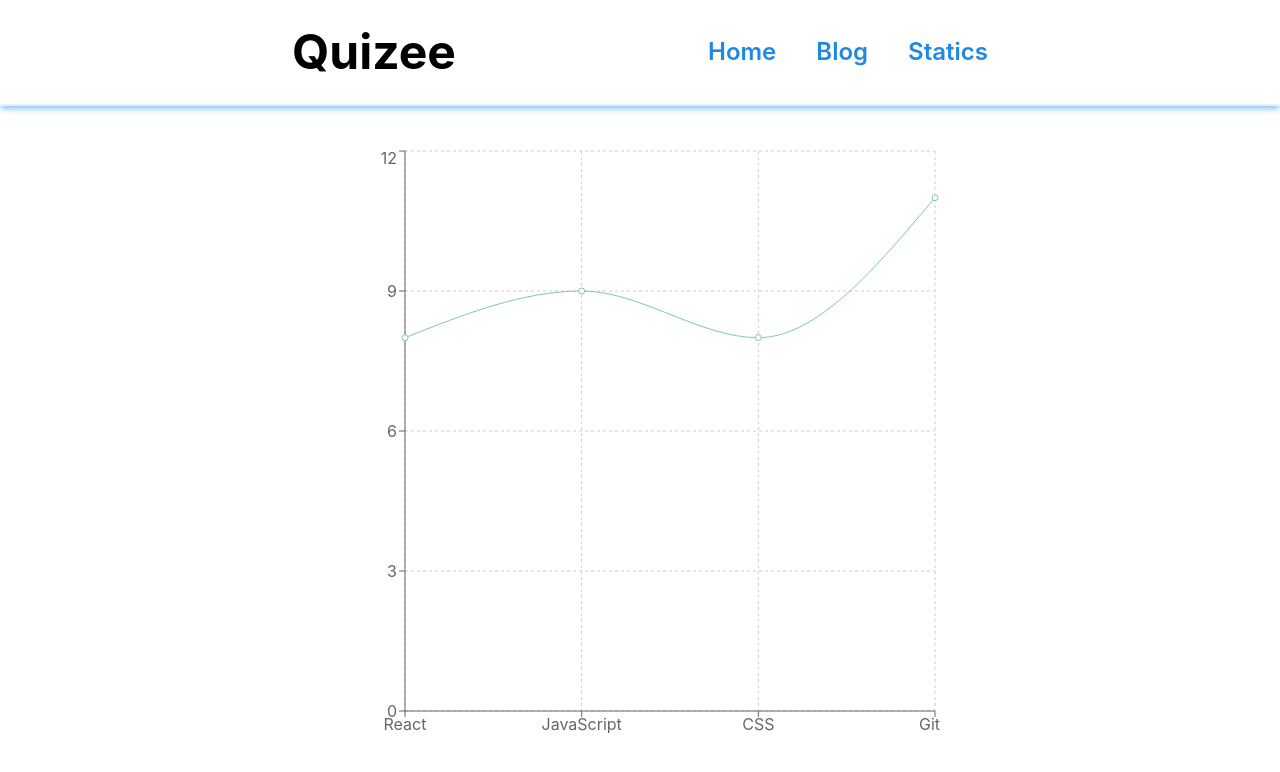
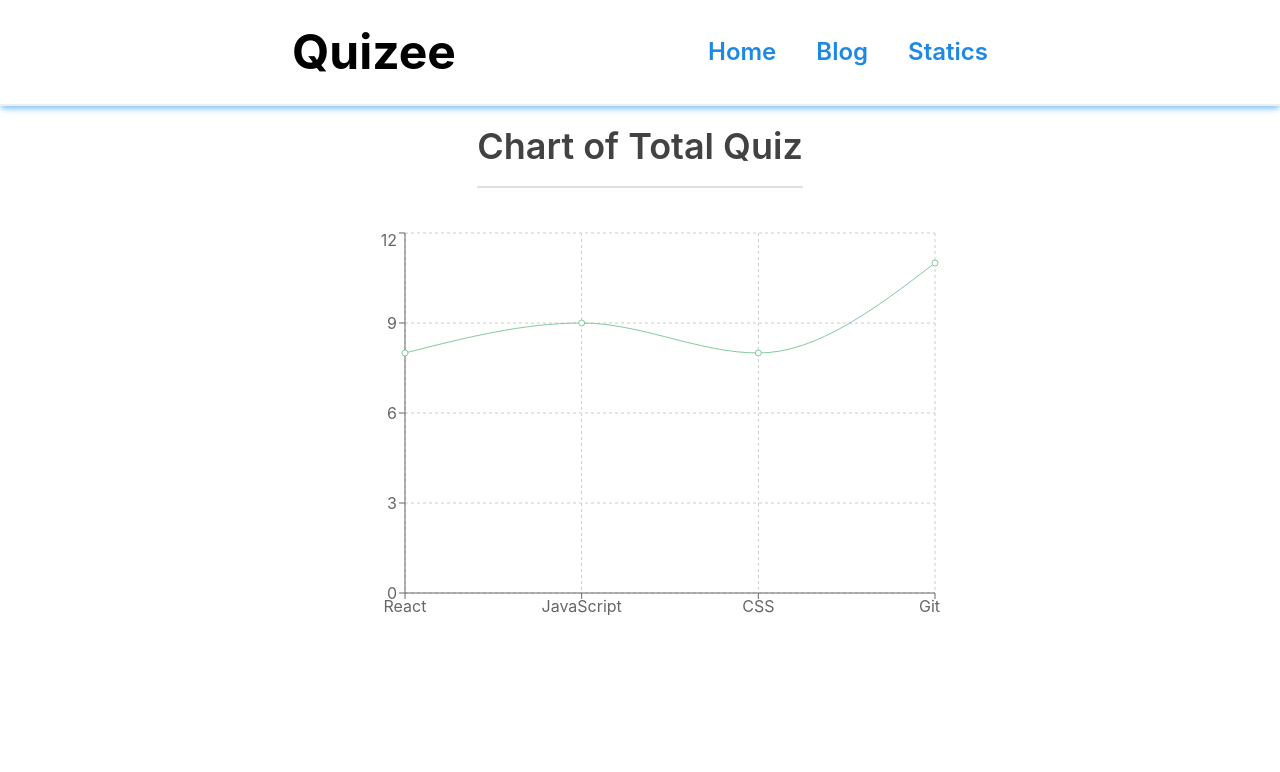
Before and after one commit to summenurfatema/quiz_a9, a React (Create React App) app: page /statics in a window 1280 px wide. Shown: the top 772 px of the page. Built offline with nearby package versions, Linux system fonts and the light colour scheme.

Commit message:
STATIC section added

```diff
--- a/src/components/Rechart.js
+++ b/src/components/Rechart.js
@@ -28,10 +28,10 @@ const Rechart = () => {
     return (
         <div className='container mx-auto flex flex-col items-center'>
             <Nav></Nav>
-
+            <h1 className='text-4xl font-semibold text-gray-800 mt-5 border-b-2 border-gray-300 pb-5'>Chart of Total Quiz</h1>
             <LineChart className='w-1/2 md:w-full mt-10'
                 width={600}
-                height={600}
+                height={400}
                 data={data}>
                 <CartesianGrid strokeDasharray="3 3" />
                 <XAxis dataKey="name" />
```
